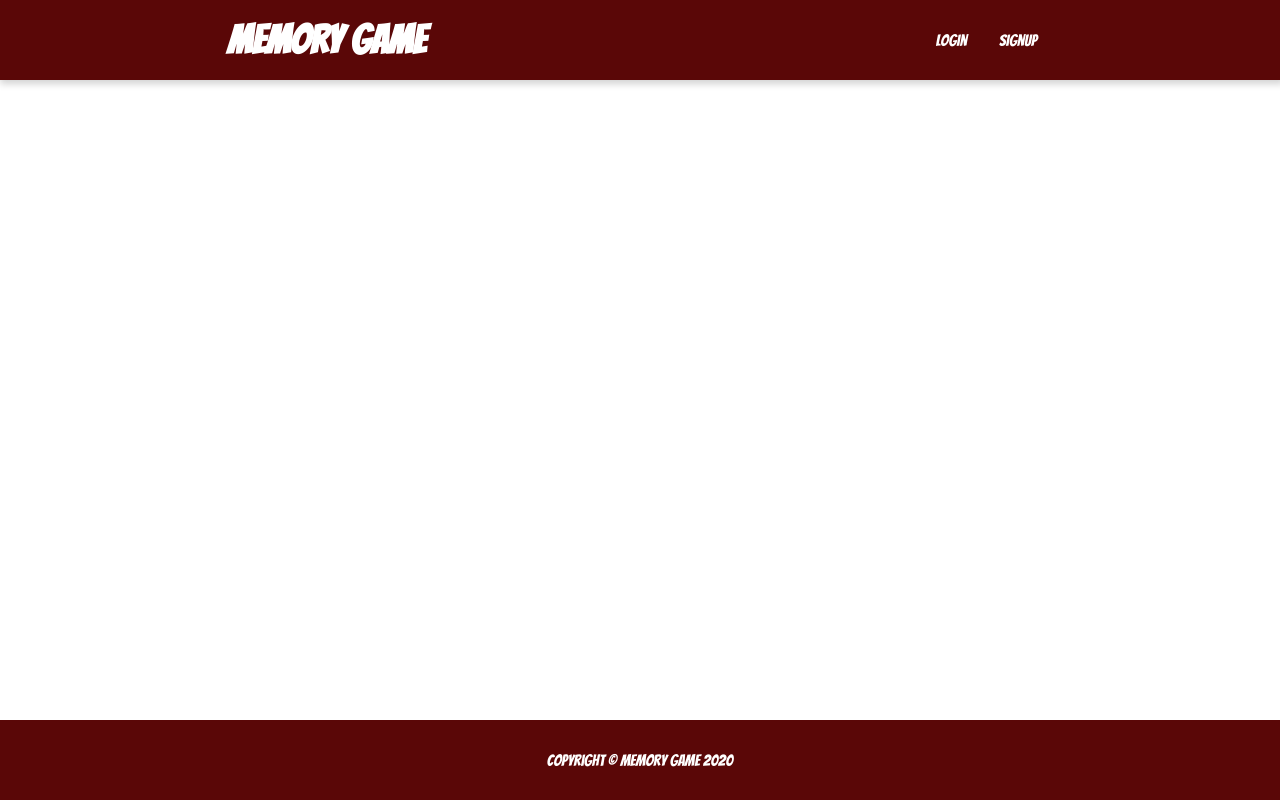
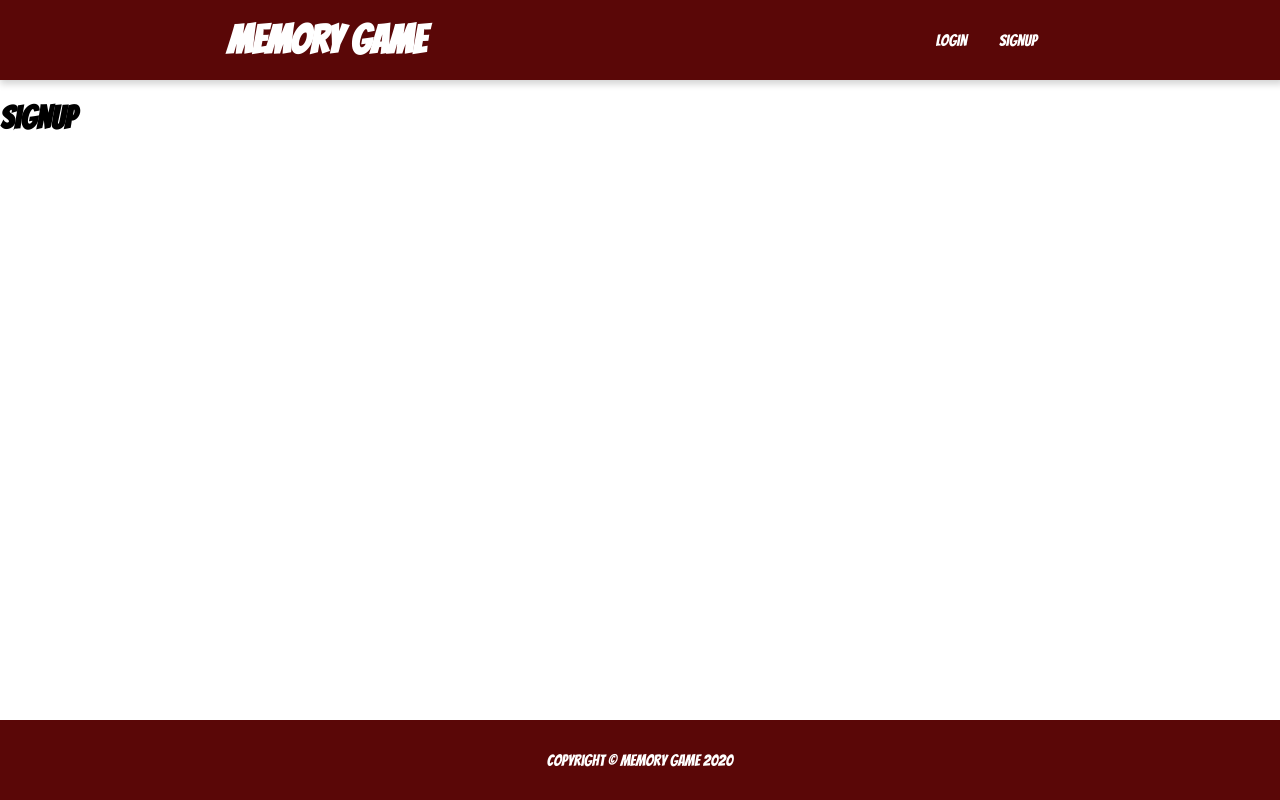
Before and after one commit to pastrychefgamer/react-memory-game, a React (Create React App) app in the folder react-memory-game/: page /signup in a window 1280 px wide. Built offline with nearby package versions, Linux system fonts and the light colour scheme.

Commit message:
added routing to login and signup pages

```diff
--- a/react-memory-game/src/App.js
+++ b/react-memory-game/src/App.js
@@ -5,6 +5,8 @@
 import Footer from './components/Footer/Footer';
 
 import Home from './pages/Home/Home';
+import Login from './pages/Login/Login';
+import Signup from './pages/Signup/Signup';
 
 import './App.css';
 
@@ -17,6 +19,12 @@
           <Route exact path="/" render={props =>
             <Home />
           }/>
+          <Route exact path="/login" render={props =>
+          <Login />
+          }/>
+          <Route exact path="/signup" render={props =>
+          <Signup />
+          }/>
         </Switch>
       </div>
       <Footer />
--- a/react-memory-game/src/pages/Login/Login.jsx
+++ b/react-memory-game/src/pages/Login/Login.jsx
@@ -1,5 +1,5 @@
 import React from 'react';
-import styles from '../Login.module.css';
+// import styles from '../Login.module.css';
 
 const Login = (props) => {
     return (
--- a/react-memory-game/src/pages/Signup/Signup.jsx
+++ b/react-memory-game/src/pages/Signup/Signup.jsx
@@ -1,5 +1,5 @@
 import React from 'react';
-import styles from '../Signup.module.css';
+// import styles from '../Signup.module.css';
 
 const Signup = (props) => {
     return (
```
